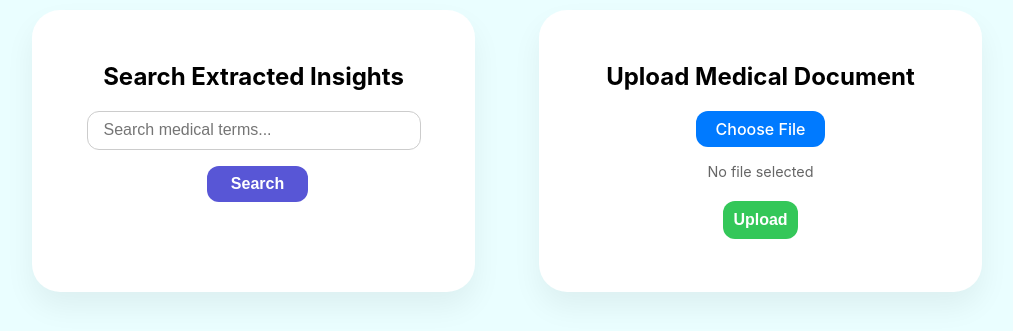
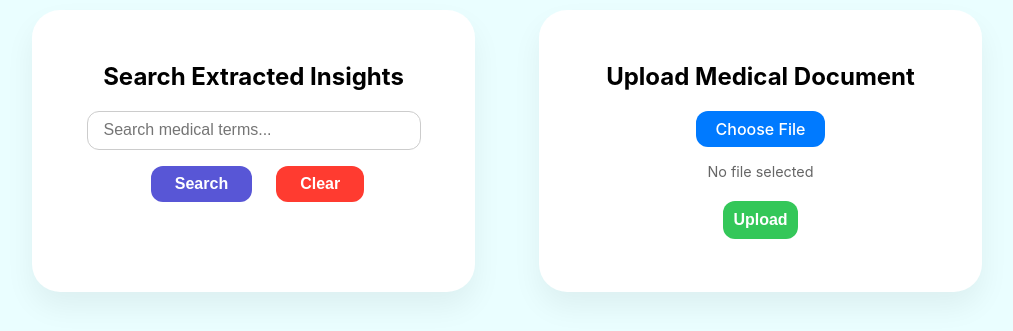
Before and after one commit to fkv747/terraform-intellidoc-engine, a plain HTML site: page amplify-frontend/index.html in a window 1280 px wide. Shown: the part 425-756 px from the top of the page, without its empty margins (133-1146 px from the left). Drawn offline with Linux system fonts and the light colour scheme.

```diff
--- a/amplify-frontend/index.html
+++ b/amplify-frontend/index.html
@@ -24,8 +24,9 @@
             name="search"
             class="search-input"
             placeholder="Search medical terms..." />
-            <div style="margin-top: 1rem;">
+            <div style="margin-top: 1rem; display: flex; gap: 1rem; justify-content: center;">
               <button class="search-btn">Search</button>
+              <button id="clear-results-btn" class="search-btn" style="background-color:#FF3B30;">Clear</button>
             </div>
           </div>
 
```
